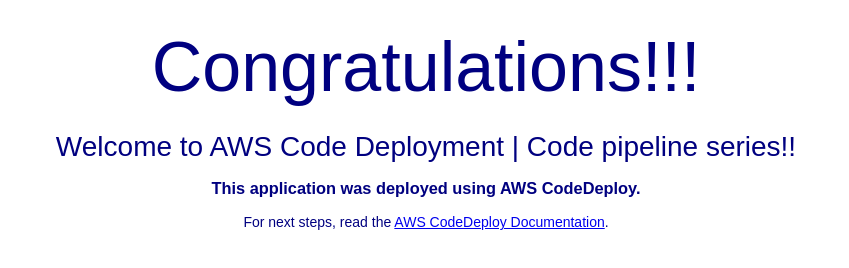
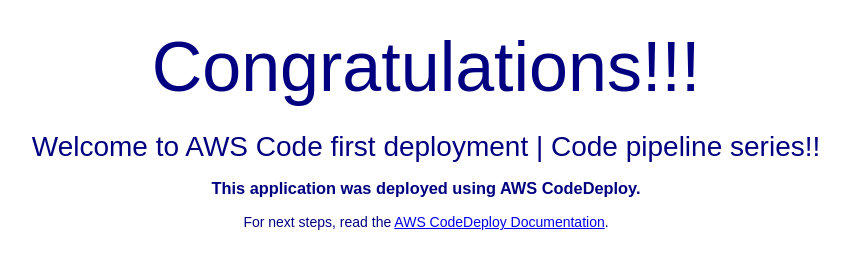
Before and after one commit to sharath-git/aws_code_deploy, a plain HTML site: page index.html in a window 1280 px wide. Shown: the part 220-488 px from the top of the page, without its empty margins (214-1063 px from the left). Drawn offline with Linux system fonts and the light colour scheme.

Commit message:
new code

```diff
--- a/index.html
+++ b/index.html
@@ -28,7 +28,7 @@
   <div align="center">
     <img src="https://s3.ap-south-1.amazonaws.com/www.basava.com/aar_logo_final.png" style="max-width: 20%;">
     <h1>Congratulations!!! </h1>
-      <h2>Welcome to AWS Code Deployment | Code pipeline series!!</h2>
+      <h2>Welcome to AWS Code first deployment | Code pipeline series!!</h2>
     <h3>This application was deployed using AWS CodeDeploy.</h3>
     <p>For next steps, read the <a href="http://aws.amazon.com/documentation/codedeploy">AWS CodeDeploy Documentation</a>.</p>
   </div>
```
